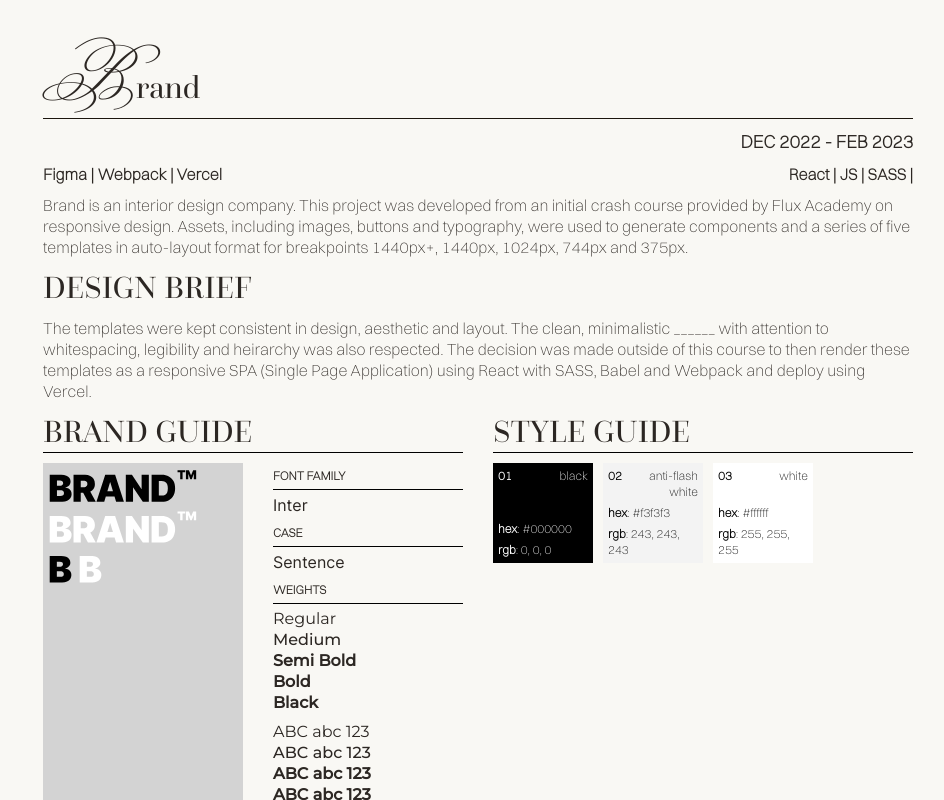
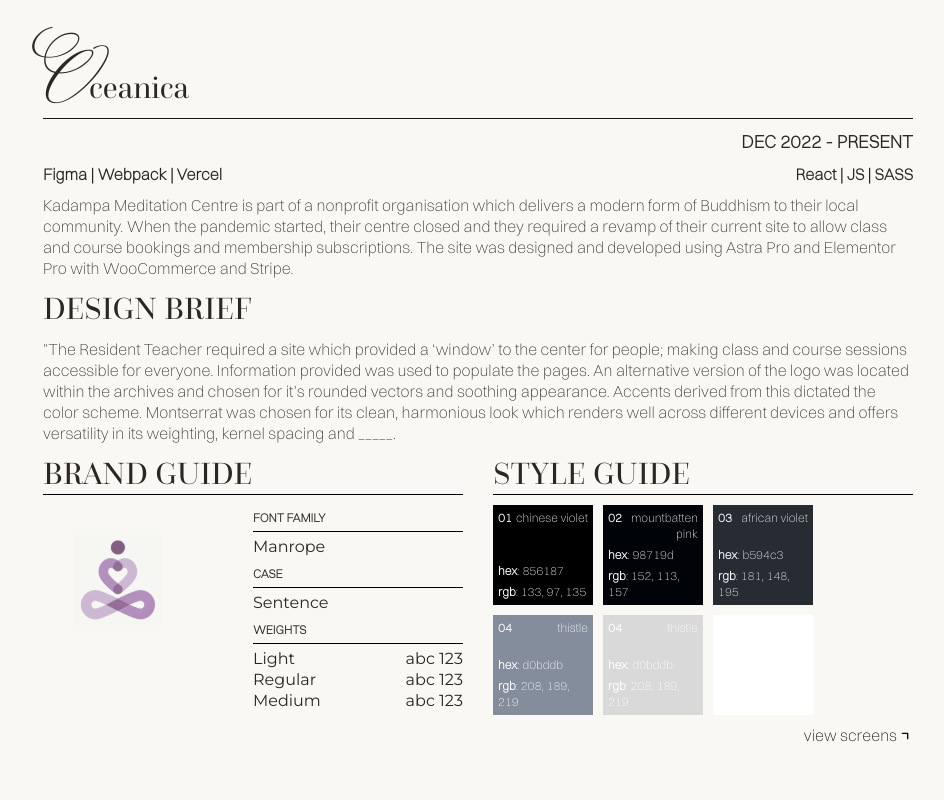
Before and after one commit to asbhogal/Personal-Portfolio-Site, a React app: page /projects in a window 1280 px wide. Shown: the part 1140-1940 px from the top of the page, without its empty margins (162-1106 px from the left). Built offline with nearby package versions, Linux system fonts and the light colour scheme.

Commit message:
further changes to content and styling

```diff
--- a/src/components/Projects.jsx
+++ b/src/components/Projects.jsx
@@ -37,6 +37,130 @@
                 <div className="ProjectCover">
                     <h1>&#38;&#46;projects</h1>
                 </div>
+                {/* OCEANICA */}
+                <div className="ProjectSection">
+                    <div className="ProjectInfo">
+                        <h2 className="ProjectTitle">
+                            <div className="WordUnit">
+                            <span className="FirstLetterAccent">O</span>
+                            ceanica
+                            </div>
+                        </h2>
+                        <span className="ProjectTimeDuration">Dec 2022 - Present</span>
+                        <span className="ProjectToolsAndTechStacks">
+                            <span className="ProjectTools">Figma &#124; Webpack &#124; Vercel</span>
+                            <span className="ProjectTechStacks">React &#124; JS &#124; SASS</span>
+                        </span>
+                        <p className="ProjectSummary">Kadampa Meditation Centre is part of a nonprofit organisation which delivers a modern form of Buddhism to their local community. When the pandemic started, their centre closed and they required a revamp of their current site to allow class and course bookings and membership subscriptions. The site was designed and developed using Astra Pro and Elementor Pro with WooCommerce and Stripe.</p>
+                        <div className="DesignBrief">
+                            <h3>Design Brief</h3>
+                            <p className="DesignBriefSummary">"The Resident Teacher required a site which provided a ‘window’ to the center for people; making class and course sessions accessible for everyone. Information provided was used to populate the pages. An alternative version of the logo was located within the archives and chosen for it’s rounded vectors and soothing appearance. Accents derived from this dictated the color scheme. Montserrat was chosen for its clean, harmonious look which renders well across different devices and offers versatility in its weighting, kernel spacing and _____.</p>
+                        </div>
+                        <div className="Guides">
+                            <div className="BrandGuideSection">
+                                <h3>Brand Guide</h3>
+                                <div id="#OceanicaGuideInfo" className="BrandGuideInfo">
+                                    <div className="LogoMarks">
+                                        <img src={ kmcLogo }></img>
+                                    </div>
+                                    <div className="Typography">
+                                        <div className="TypographyInfo">
+                                            <p>Font Family</p>
+                                            <p>Manrope</p>
+                                            <p>Case</p>
+                                            <p>Sentence</p>
+                                        </div>
+                                        <p>Weights</p>
+                                        <ul className="KMCTypography TypographyList">
+                                            <div className="TypographyWeightSet">
+                                                <p className="KMCTypography TypographyListItem-300">Light</p>
+                                                <p className="KMCTypography TypographyListItem-400">Regular</p>
+                                                <p className="KMCTypography TypographyListItem-500">Medium</p>
+                                            </div>
+                                            <div className="TypographyFontSet">
+                                                <li className="KMCTypography TypographyListItem-300">abc 123</li>
+                                                <li className="KMCTypography TypographyListItem-400">abc 123</li>
+                                                <li className="KMCTypography TypographyListItem-500">abc 123</li>
+                                            </div>
+                                        </ul>
+                                    </div>
+                                </div>
+                            </div>
+                            <div className="StyleGuideSection">
+                                <h3>Style Guide</h3>
+                                <div className="ColorPalette">
+                                    <div id="OceanicaColor1" className="Color-1">
+                                        <div className="ColorTitle">
+                                            <p>01</p>
+                                            <p>chinese violet</p>
+                                        </div>
+                                        <div className="ColorInfo">
+                                            <p><span>hex</span>&#58; 856187</p>
+                                            <p><span>rgb</span>&#58; 133, 97, 135</p>
+                                        </div>
+                                    </div>
+                                    <div id="OceanicaColor2" className="Color-2">
+                                        <div className="ColorTitle">
+                                            <p>02</p>
+                                            <p>mountbatten pink</p>
+                                        </div>
+                                        <div className="ColorInfo">
+                                            <p><span>hex</span>&#58; 98719D</p>
+                                            <p><span>rgb</span>&#58; 152, 113, 157</p>
+                                        </div>
+                                    </div>
+                                    <div id="OceanicaColor3" className="Color-3">
+                                        <div className="ColorTitle">
+                                            <p>03</p>
+                                            <p>african violet</p>
+                                        </div>
+                                        <div className="ColorInfo">
+                                            <p><span>hex</span>&#58; B594C3</p>
+                                            <p><span>rgb</span>&#58; 181, 148, 195</p>
+                                        </div>
+                                    </div>
+                                    <div id="OceanicaColor4" className="Color-4">
+                                        <div className="ColorTitle">
+                                            <p>04</p>
+                                            <p>thistle</p>
+                                        </div>
+                                        <div className="ColorInfo">
+                                            <p><span>hex</span>&#58; D0BDDB</p>
+                                            <p><span>rgb</span>&#58; 208, 189, 219</p>
+                                        </div>
+                                    </div>
+                                    <div id="OceanicaColor5" className="Color-5">
+                                        <div className="ColorTitle">
+                                            <p>04</p>
+                                            <p>thistle</p>
+                                        </div>
+                                        <div className="ColorInfo">
+                                            <p><span>hex</span>&#58; D0BDDB</p>
+                                            <p><span>rgb</span>&#58; 208, 189, 219</p>
+                                        </div>
+                                    </div>
+                                    <div id="OceanicaColor6" className="Color-6">
+                                        <div className="ColorTitle">
+                                            <p>04</p>
+                                            <p>thistle</p>
+                                        </div>
+                                        <div className="ColorInfo">
+                                            <p><span>hex</span>&#58; D0BDDB</p>
+                                            <p><span>rgb</span>&#58; 208, 189, 219</p>
+                                        </div>
+                                    </div>
+                                </div>
+                            </div>
+                        </div>
+                        <div className="ProjectLinks">
+                        <button className="ViewFiles">
+                            <a href="https://www.dropbox.com/sh/t6j0d882l18ajel/AAAuAl1ML0kWPePpuiCvudkma?dl=0">view screens</a>
+                            <TbChevronUpRight />
+                        </button>
+                        </div>
+                    </div>
+                </div>
+                <div className="VerticalDivider"></div>
                 {/* BRAND */}
                 <div className="ProjectSection">
                     <div className="ProjectInfo">
@@ -49,7 +173,7 @@
                         <span className="ProjectTimeDuration">Dec 2022 &#45; Feb 2023</span>
                         <span className="ProjectToolsAndTechStacks">
                             <span className="ProjectTools">Figma &#124; Webpack &#124; Vercel</span>
-                            <span className="ProjectTechStacks">React &#124; JS &#124; SASS &#124;</span>
+                            <span className="ProjectTechStacks">React &#124; JS &#124; SASS</span>
                         </span>
                         <p className="ProjectSummary">Brand is an interior design company. This project was developed from an initial crash course provided by Flux Academy on responsive design. Assets, including images, buttons and typography, were used to generate components and a series of five templates in auto-layout format for breakpoints 1440px+, 1440px, 1024px, 744px and 375px.</p>
                         <div className="DesignBrief">
@@ -264,123 +388,6 @@
                         </div>
                     </div>
                 </div>
-                <div className="VerticalDivider"></div>
-                {/* OCEANICA */}
-                <div className="ProjectSection">
-                    <div className="ProjectInfo">
-                        <h2 className="ProjectTitle">
-                            <div className="WordUnit">
-                            <span className="FirstLetterAccent">K</span>
-                            adampa
-                            </div>
-                            <div className="WordUnit">
-                            <span className="FirstLetterAccent">M</span>
-                            editation
-                            </div>
-                            <div className="WordUnit">
-                            <span className="FirstLetterAccent">C</span>
-                            entre
-                            </div>
-                            <div className="WordUnit">
-                            <span className="FirstLetterAccent">B</span>
-                            irmingham
-                            </div>
-
-                        </h2>
-                        <span className="ProjectTimeDuration">May 2020 - Feb 2021</span>
-                        <span className="ProjectToolsAndTechStacks">
-                            <span className="ProjectTools">WordPress &#124; Astra Pro &#124; Elementor Pro &#124; WooCommerce &#124; Stripe</span>
-                            <span className="ProjectTechStacks">HTML5 &#124; CSS3 &#124; JS &#124; PHP</span>
-                        </span>
-                        <p className="ProjectSummary">Kadampa Meditation Centre is part of a nonprofit organisation which delivers a modern form of Buddhism to their local community. When the pandemic started, their centre closed and they required a revamp of their current site to allow class and course bookings and membership subscriptions. The site was designed and developed using Astra Pro and Elementor Pro with WooCommerce and Stripe.</p>
-                        <div className="DesignBrief">
-                            <h3>Design Brief</h3>
-                            <p className="DesignBriefSummary">"The Resident Teacher required a site which provided a ‘window’ to the center for people; making class and course sessions accessible for everyone. Information provided was used to populate the pages. An alternative version of the logo was located within the archives and chosen for it’s rounded vectors and soothing appearance. Accents derived from this dictated the color scheme. Montserrat was chosen for its clean, harmonious look which renders well across different devices and offers versatility in its weighting, kernel spacing and _____.</p>
-                        </div>
-                        <div className="Guides">
-                            <div className="BrandGuideSection">
-                                <h3>Brand Guide</h3>
-                                <div className="BrandGuideInfo">
-                                    <div className="LogoMarks">
-                                        <img src={ kmcLogo }></img>
-                                    </div>
-                                    <div className="Typography">
-                                        <div className="TypographyInfo">
-                                            <p>Font Family</p>
-                                            <p>Montserrat</p>
-                                            <p>Case</p>
-                                            <p>lowercase</p>
-                                        </div>
-                                        <p>Weights</p>
-                                        <ul className="KMCTypography TypographyList">
-                                            <div className="TypographyWeightSet">
-                                                <p className="KMCTypography TypographyListItem-300">Light</p>
-                                                <p className="KMCTypography TypographyListItem-400">Regular</p>
-                                                <p className="KMCTypography TypographyListItem-500">Medium</p>
-                                            </div>
-                                            <div className="TypographyFontSet">
-                                                <li className="KMCTypography TypographyListItem-300">abc 123</li>
-                                                <li className="KMCTypography TypographyListItem-400">abc 123</li>
-                                                <li className="KMCTypography TypographyListItem-500">abc 123</li>
-                                            </div>
-                                        </ul>
-                                    </div>
-                                </div>
-                            </div>
-                            <div className="StyleGuideSection">
-                                <h3>Style Guide</h3>
-                                <div className="ColorPalette">
-                                    <div className="Color-1">
-                                        <div className="ColorTitle">
-                                            <p>01</p>
-                                            <p>chinese violet</p>
-                                        </div>
-                                        <div className="ColorInfo">
-                                            <p><span>hex</span>&#58; 856187</p>
-                                            <p><span>rgb</span>&#58; 133, 97, 135</p>
-                                        </div>
-                                    </div>
-                                    <div className="Color-2">
-                                    <div className="ColorTitle">
-                                            <p>02</p>
-                                            <p>mountbatten pink</p>
-                                        </div>
-                                        <div className="ColorInfo">
-                                            <p><span>hex</span>&#58; 98719D</p>
-                                            <p><span>rgb</span>&#58; 152, 113, 157</p>
-                                        </div>
-                                    </div>
-                                    <div className="Color-3">
-                                    <div className="ColorTitle">
-                                            <p>03</p>
-                                            <p>african violet</p>
-                                        </div>
-                                        <div className="ColorInfo">
-                                            <p><span>hex</span>&#58; B594C3</p>
-                                            <p><span>rgb</span>&#58; 181, 148, 195</p>
-                                        </div>
-                                    </div>
-                                    <div className="Color-4">
-                                    <div className="ColorTitle">
-                                            <p>04</p>
-                                            <p>thistle</p>
-                                        </div>
-                                        <div className="ColorInfo">
-                                            <p><span>hex</span>&#58; D0BDDB</p>
-                                            <p><span>rgb</span>&#58; 208, 189, 219</p>
-                                        </div>
-                                    </div>
-                                </div>
-                            </div>
-                        </div>
-                        <div className="ProjectLinks">
-                        <button className="ViewFiles">
-                            <a href="https://www.dropbox.com/sh/t6j0d882l18ajel/AAAuAl1ML0kWPePpuiCvudkma?dl=0">view screens</a>
-                            <TbChevronUpRight />
-                        </button>
-                        </div>
-                    </div>
-                </div>
             </div>
             <Footer />
 
--- a/src/scss/_partials/_components/_footer.scss
+++ b/src/scss/_partials/_components/_footer.scss
@@ -14,6 +14,11 @@
             display: flex;
             color: $Black;
             cursor: pointer;
+            transition: $Transition-03;
+            &:hover {
+                transform: translateY(-5px);
+                transition: $Transition-03;
+            }
         }
     }
 }
--- a/src/scss/_partials/_components/_projects.scss
+++ b/src/scss/_partials/_components/_projects.scss
@@ -214,6 +214,30 @@
                     @extend .UniversalStyle;
                     color: $Black;
                 }
+                #OceanicaColor1 {
+                    background-color: #000000;
+                    @extend .UniversalStyle;
+                }
+                #OceanicaColor2 {
+                    background-color: #000408;
+                    @extend .UniversalStyle;
+                }
+                #OceanicaColor3 {
+                    background-color: #262C31;
+                    @extend .UniversalStyle;
+                }
+                #OceanicaColor4 {
+                    background-color: #838D9B;
+                    @extend .UniversalStyle;
+                }
+                #OceanicaColor5 {
+                    background-color: #D9D9D9;
+                    @extend .UniversalStyle;
+                }
+                #OceanicaColor6 {
+                    background-color: #FFFFFF;
+                    @extend .UniversalStyle;
+                }
             }
         }
         .ProjectLinks {
@@ -248,7 +272,7 @@
     }
 }
 
-@for $i from 1 through 4 {
+@for $i from 1 through 6 {
     .Color-#{$i} {
         width: 100px;
         height: 100px;
@@ -267,11 +291,19 @@
     #BrandTypography-#{ $weight } { font-weight: $weight; }
 };
 
+//$OceanicaWeights: (weight1: )
+
+// bold, regular, medium, semi bold
+
 /* $colors: (Color1: $ChineseViolet, Color2: $MountbattenPink, Color3: $AfricanViolet, $Color4: $Thistle);
 
 @each $key, $color in $colors {
 
 } */
+
+/****** OCEANICA ******/
+
+
 
 /****** BRAND ******/
 
```
